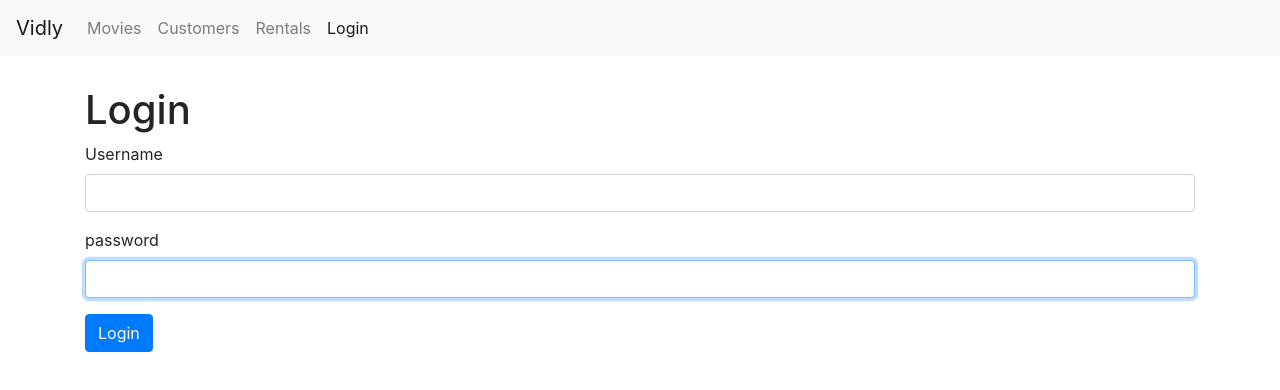
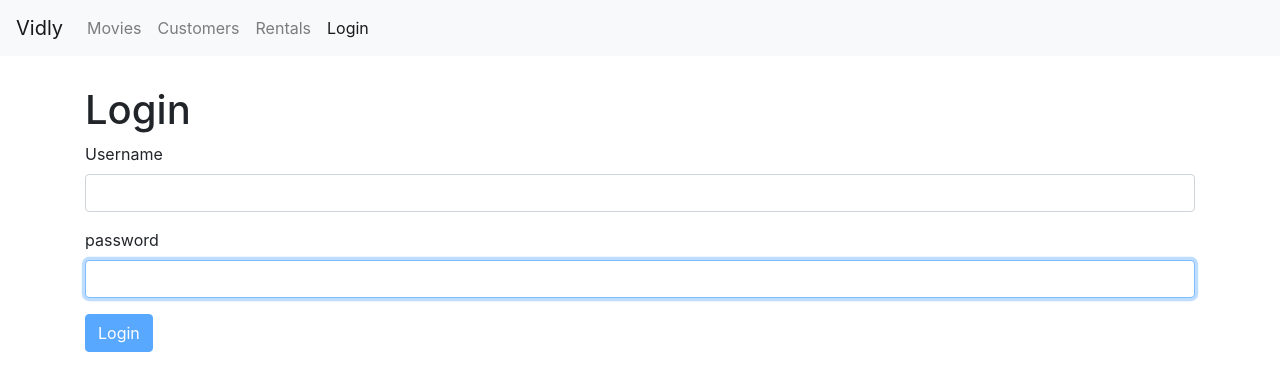
Before and after one commit to damienteo/vidly-practical, a React (Create React App) app: page /login in a window 1280 px wide. Shown: the top 390 px of the page. Built offline with nearby package versions, Linux system fonts and the light colour scheme.

Commit message:
Submit button is disabled

```diff
--- a/src/components/loginForm.jsx
+++ b/src/components/loginForm.jsx
@@ -81,7 +81,9 @@ class LoginForm extends Component {
             onChange={this.handleChange}
             error={errors.password}
           />
-          <button className="btn btn-primary">Login</button>
+          <button disabled={this.validate()} className="btn btn-primary">
+            Login
+          </button>
         </form>
       </div>
     );
```
